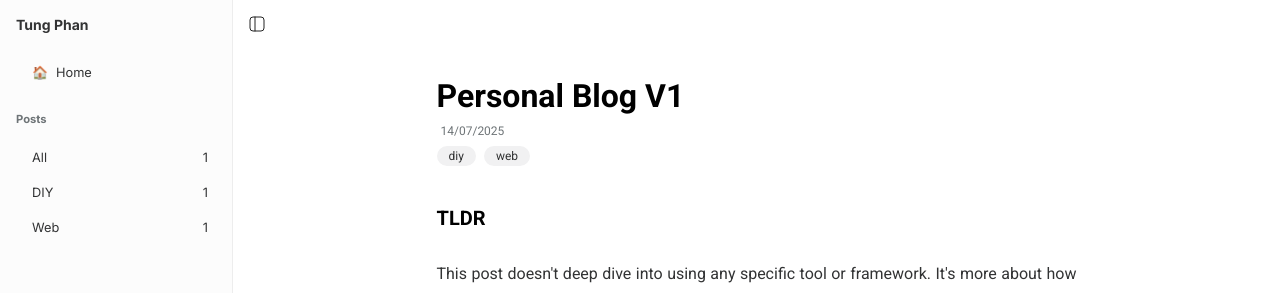
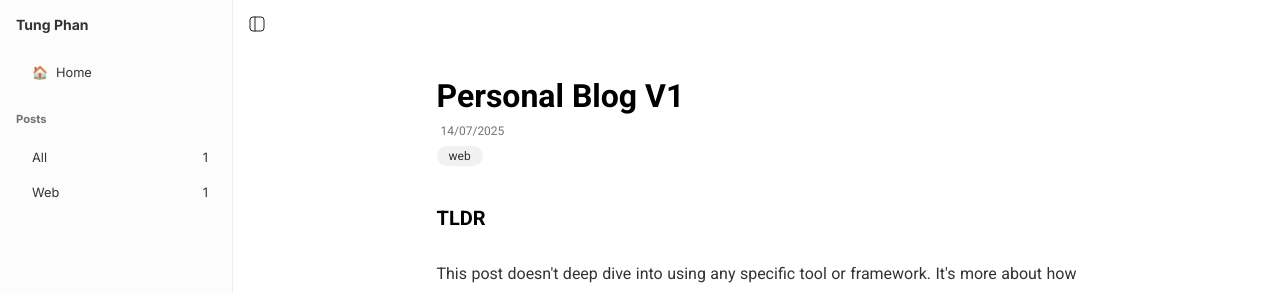
Before and after one commit to pntt3011/pntt3011.github.io, a SvelteKit app: page /posts/20250714211041 in a window 1280 px wide. Shown: the top 293 px of the page. Built offline with nearby package versions, Linux system fonts and the light colour scheme.

Commit message:
Update post

```diff
--- a/src/lib/posts.json
+++ b/src/lib/posts.json
@@ -4,7 +4,6 @@
         "title": "Personal Blog V1",
         "creation_time": 1752502241,
         "tags": [
-            "DIY",
             "web"
         ],
         "preview": "This post doesn't deep dive into using any specific tool or framework. It's more about how I frame my problem and design a solution for it."
--- a/src/lib/tags.json
+++ b/src/lib/tags.json
@@ -1,10 +1,6 @@
 [
     {
         "tag": "all",
-        "count": 1
-    },
-    {
-        "tag": "DIY",
         "count": 1
     },
     {
--- a/src/routes/posts/20250714211041/+page.svelte
+++ b/src/routes/posts/20250714211041/+page.svelte
@@ -430,6 +430,7 @@ Let's compare the two data diagrams. I can notice a similarity: all persistent d
 </li>
 </ul>
 <p>Thanks for reading!</p>
+<p>You can always get the latest version of the code at: <a href="https://github.com/pntt3011/pntt3011.github.io">link</a></p>
 
 		</section>
 
```
